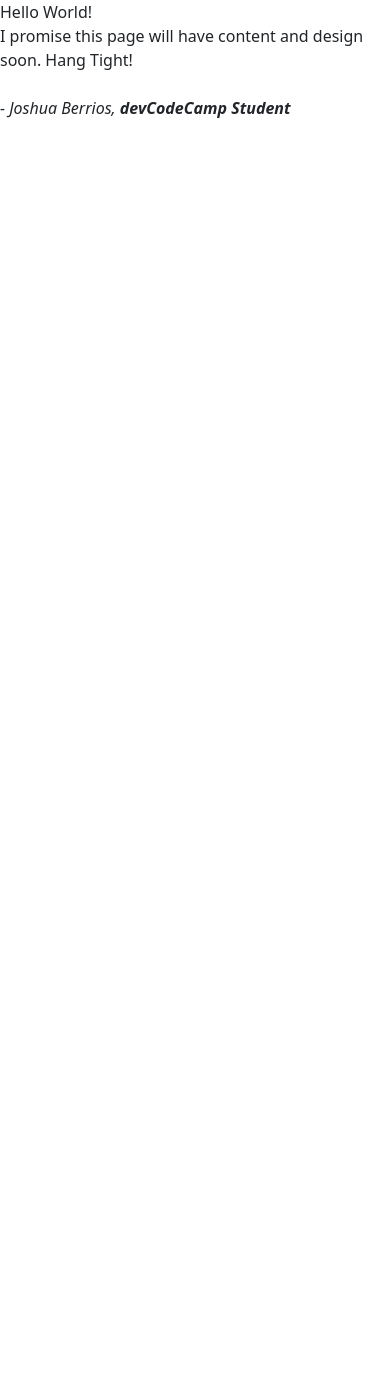
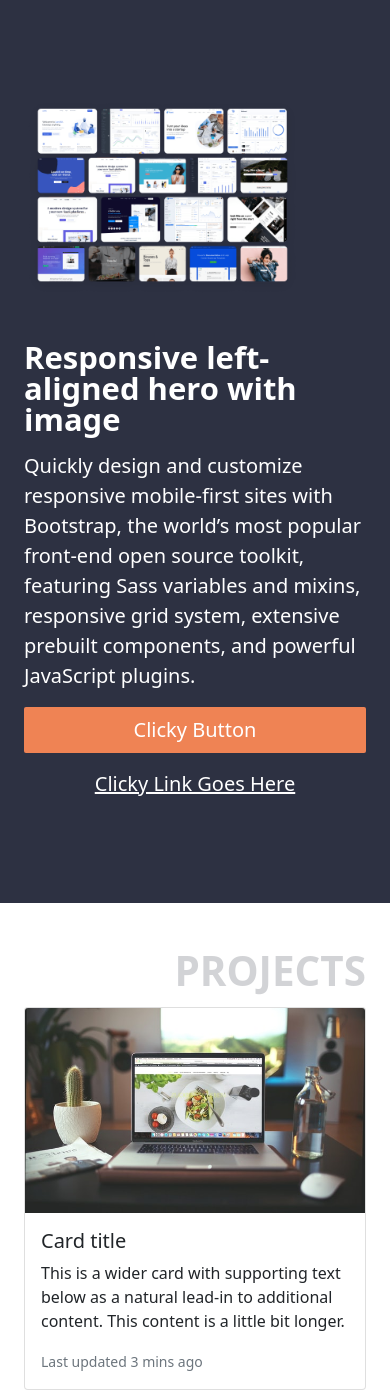
Before and after one commit to JoshuaB94/JoshuaB94.github.io, a website: page index.html in a window 390 px wide. Shown: the top 1400 px of the page. Before the commit the page ends 844 px from the top, so only its background shows below. Drawn offline with nearby package versions, Linux system fonts and the light colour scheme.

Commit message:
Installed Masonry JS library to create a masonry display of projects within the projects section with cards.

```diff
--- a/index.html
+++ b/index.html
@@ -12,13 +12,80 @@
     <title>Joshua Berrios - Full Stack Web Developer at &#10084 </title>
 </head>
 <body>
-    <p>
-    Hello World!<br>
-    I promise this page will have content and design soon. Hang Tight!<br>
-    <br>
-    <i>- Joshua Berrios, <strong>devCodeCamp Student</strong></i>
-    </p>
+    <section class="main-hero-section">
+        <div class="container col-xxl-8 px-4 py-5">
+            <div class="row flex-lg-row-reverse align-items-center g-5 py-5">
+              <div class="col-10 col-sm-8 col-lg-6">
+                <img src="images/bootstrap-themes.png" class="d-block mx-lg-auto img-fluid" alt="Bootstrap Themes" width="700" height="500" loading="lazy">
+              </div>
+              <div class="col-lg-6">
+                <h1 class="display-5 fw-bold lh-1 mb-3">Responsive left-aligned hero with image</h1>
+                <p class="lead">Quickly design and customize responsive mobile-first sites with Bootstrap, the world’s most popular front-end open source toolkit, featuring Sass variables and mixins, responsive grid system, extensive prebuilt components, and powerful JavaScript plugins.</p>
+                <div class="d-grid gap-2 d-md-flex justify-content-md-start">
+                  <button type="button" class="btn btn-primary btn-lg px-4 me-md-2 main-cta">Clicky Button</button>
+                  <button type="button" class="btn btn-outline-secondary btn-lg px-4 secondary-cta">Clicky Link Goes Here</button>
+                </div>
+              </div>
+            </div>
+          </div>
+    </section>
+
+    <section class="project-section">
+        <div class="container col-xxl-8 px-4 py-5">
+            <div class="section-heading">
+                <h2 class="project-heading display-2 fw-bold lh-1 mb-3">Projects</h2>
+            </div>
+
+            <div class="masonry-wrapper grid">
+                <div class="card mb-3 grid-item">
+                    <img src="images/macbook-pro-showing-vegetable-website.jpeg" class="card-img-top" alt="...">
+                    <div class="card-body">
+                      <h5 class="card-title">Card title</h5>
+                      <p class="card-text">This is a wider card with supporting text below as a natural lead-in to additional content. This content is a little bit longer.</p>
+                      <p class="card-text"><small class="text-muted">Last updated 3 mins ago</small></p>
+                    </div>
+                  </div>
+
+                  <div class="card mb-3 grid-item">
+                    <img src="images/photography-lens-laptop-desk.jpeg" class="card-img-top" alt="...">
+                    <div class="card-body">
+                      <h5 class="card-title">Card title</h5>
+                      <p class="card-text">This is a wider card with supporting text below as a natural lead-in to additional content. This content is a little bit longer.</p>
+                      <p class="card-text"><small class="text-muted">Last updated 3 mins ago</small></p>
+                    </div>
+                  </div>
+
+                  <div class="card mb-3 grid-item">
+                    <img src="images/bootstrap-themes.png" class="card-img-top" alt="...">
+                    <div class="card-body">
+                      <h5 class="card-title">Card title</h5>
+                      <p class="card-text">This is a wider card with supporting text below as a natural lead-in to additional content. This content is a little bit longer.</p>
+                      <p class="card-text"><small class="text-muted">Last updated 3 mins ago</small></p>
+                    </div>
+                  </div>
+
+                  <div class="card mb-3 grid-item">
+                    <img src="images/sticky-note-with-light-bulb-on-a-corkboard.jpeg" class="card-img-top" alt="...">
+                    <div class="card-body">
+                      <h5 class="card-title">Card title</h5>
+                      <p class="card-text">This is a wider card with supporting text below as a natural lead-in to additional content. This content is a little bit longer.</p>
+                      <p class="card-text"><small class="text-muted">Last updated 3 mins ago</small></p>
+                    </div>
+                  </div>
+
+                  <div class="card mb-3 grid-item">
+                    <img src="images/macbook-pro-showing-vegetable-website.jpeg" class="card-img-top" alt="...">
+                    <div class="card-body">
+                      <h5 class="card-title">Card title</h5>
+                      <p class="card-text">This is a wider card with supporting text below as a natural lead-in to additional content. This content is a little bit longer.</p>
+                      <p class="card-text"><small class="text-muted">Last updated 3 mins ago</small></p>
+                    </div>
+                  </div>
+            </div>
+        </div>
+    </section>
 
     <script src="https://cdn.jsdelivr.net/npm/bootstrap@5.1.3/dist/js/bootstrap.bundle.min.js" integrity="sha384-ka7Sk0Gln4gmtz2MlQnikT1wXgYsOg+OMhuP+IlRH9sENBO0LRn5q+8nbTov4+1p" crossorigin="anonymous"></script>
+    <script src="https://cdn.jsdelivr.net/npm/masonry-layout@4.2.2/dist/masonry.pkgd.min.js" integrity="sha384-GNFwBvfVxBkLMJpYMOABq3c+d3KnQxudP/mGPkzpZSTYykLBNsZEnG2D9G/X/+7D" crossorigin="anonymous" async></script>
 </body>
 </html>
--- /dev/null
+++ b/package.json
@@ -0,0 +1,5 @@
+{
+  "dependencies": {
+    "masonry-layout": "^4.2.2"
+  }
+}
--- a/styles/stylesheet.css
+++ b/styles/stylesheet.css
@@ -0,0 +1,50 @@
+/*---Hero Section---*/
+.bd-placeholder-img {
+    font-size: 1.125rem;
+    text-anchor: middle;
+    -webkit-user-select: none;
+    -moz-user-select: none;
+    user-select: none;
+  }
+
+/*Section Background*/
+.main-hero-section {
+    background-color: #2D3142;
+    color: white;
+}
+
+/*Hero CTA Buttons*/
+.main-cta {
+    background-color: #EF8354;
+    border: 0px;
+    border-radius: 2px;
+}
+.main-cta:hover {
+    background-color: #4F5D75;
+}
+
+.secondary-cta {
+    background-color: none;
+    border: 0px;
+    color: white;
+    text-decoration: underline;
+}
+.secondary-cta:hover {
+    background-color: rgba(0,0,0,0);
+    color: #EF8354;
+}
+
+.section-heading {
+    margin-bottom: 3%;
+}
+.project-heading {
+    text-align: right;
+    text-transform: uppercase;
+    color: rgba(45, 49, 66, 0.214);
+}
+/*---Media Query---*/
+@media (min-width: 768px) {
+.bd-placeholder-img-lg {
+    font-size: 3.5rem;
+}
+}
```
Also changed, not shown: app.js (added), images/bootstrap-themes.png (added), images/macbook-pro-showing-vegetable-website.jpeg (added), images/photography-lens-laptop-desk.jpeg (added), images/sticky-note-with-light-bulb-on-a-corkboard.jpeg (added), 1 other file.
